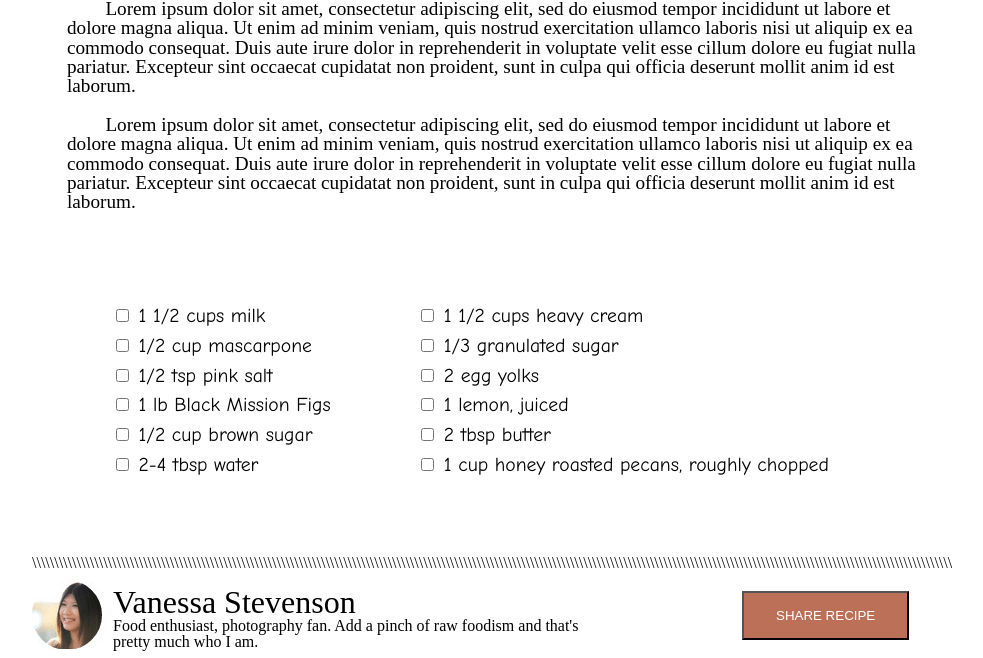
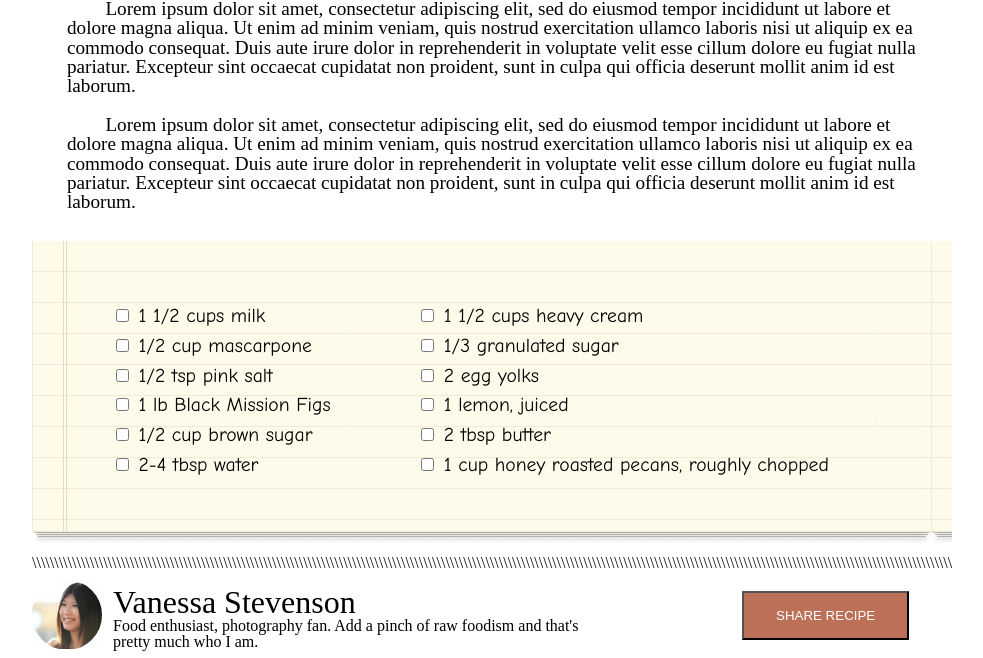
Before and after one commit to gina-ben/chocolate-pizza, a plain HTML site: page index.html in a window 1280 px wide. Shown: the part 921-1579 px from the top of the page, without its empty margins (148-1131 px from the left). Drawn offline with Linux system fonts and the light colour scheme.

Commit message:
recipe list background fixed

```diff
--- a/css/style.css
+++ b/css/style.css
@@ -127,7 +127,7 @@ header section {
 
 .recipe {
     height: 304px;
-    background-image: url(img/list-bg.png);
+    background-image: url(../img/list-bg.png);
     font-size: 1.23em;
     font-family: 'comic sans ms';
 }
```
